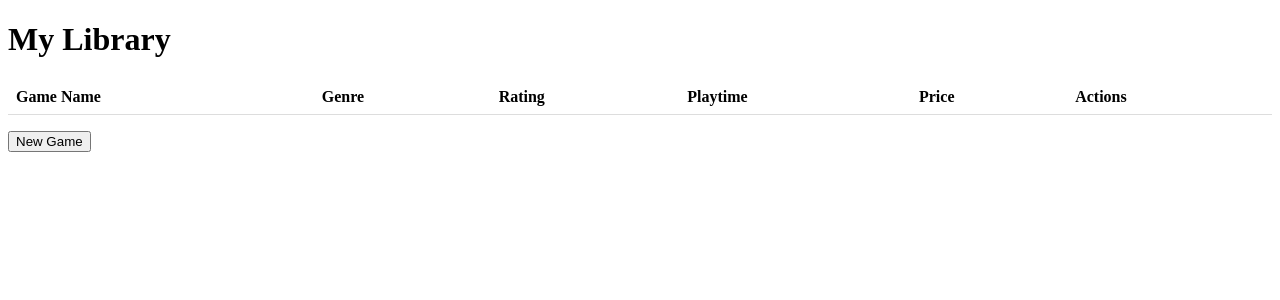
After one commit to BaranKalaycioglu/CS4750, a Django app: template Library/templates/game_list.html in a window 1280 px wide. The commit adds this page. Shown: the top 300 px of the page. Run offline with Django 4.2, Linux system fonts and the light colour scheme; the template is opened without the code that fills it, so the values that code supplies are empty; parts of the project's set-up code (start-up, migrations or seed data) failed here and were passed over.

Commit message:
modified:   Library/forms.py 	new file:   Library/templates/game_list.html 	modified:   Library/templates/landingPage.html

```diff
--- a/Library/forms.py
+++ b/Library/forms.py
@@ -6,7 +6,7 @@ class GameForm(forms.ModelForm):
     class Meta:
         model = Game
         fields = ['name', 'genre', 'developer', 'platform', 'price']
-        labels = {'name': "Game Name", 'developer': 'Game Developer", 'platform': "Platform", 'price': "Game Price"}
+        labels = {'name': 'Game Name', 'developer': 'Game Developer', 'platform': 'Platform', 'price': 'Game Price'}
 
 class UserGameForm(forms.ModelForm):
     class Meta:
--- /dev/null
+++ b/Library/templates/game_list.html
@@ -0,0 +1,69 @@
+<!DOCTYPE html>
+<html xmlns="http://www.w3.org/1999/html">
+<head>
+    <title>Landing Page</title>
+    <style>
+        table {
+            border-collapse: collapse;
+            width: 100%;
+        }
+        th, td {
+            padding: 8px;
+            text-align: left;
+            border-bottom: 1px solid #ddd;
+        }
+        .edit-button, .delete-button {
+            padding: 5px 10px;
+            background-color: #f0f0f0;
+            border: none;
+            cursor: pointer;
+        }
+    </style>
+    <script>
+        function editGame(gameId) {
+            window.location.href = "/game/edit/" + gameId;
+        }
+
+        function deleteGame(gameId) {
+            window.location.href = "/game/delete/" + gameId;
+        }
+    </script>
+</head>
+<body>
+    <h1>My Library</h1>
+    <form action="{{ request.path }}" method="get">
+        <!-- Filter form code -->
+    </form>
+    <table>
+        <tr>
+            <th>Game Name</th>
+            <th>Genre</th>
+            <th>Rating</th>
+            <th>Playtime</th>
+            <th>Price</th>
+            <th>Actions</th>
+        </tr>
+        {% for user_game in user_games %}
+            <tr>
+                <td>{{ user_game.name }}</td>
+                <td>{{ user_game.game.genre }}</td>
+                <td>{{ game.developer }}</td>
+                <td>{{ game.platform }}</td>
+                <td>{{ game.price }}</td>
+                <td>
+  <div style="display: inline-block;">
+    <button onclick="window.location.href='{% url 'game_edit' game.id %}'">Edit</button>
+  </div>
+  <div style="display: inline-block;">
+    <button onclick="window.location.href='{% url 'game_delete' game.id %}'">Delete</button>
+  </div>
+</td>
+
+
+            </tr>
+        {% endfor %}
+    </table>
+    <p><button onclick="window.location.href='{% url 'game_add' %}'">New Game</button>
+        </p>
+</body>
+</html>
```
Also changed, not shown: Library/templates/landingPage.html (+8 -8 lines).
